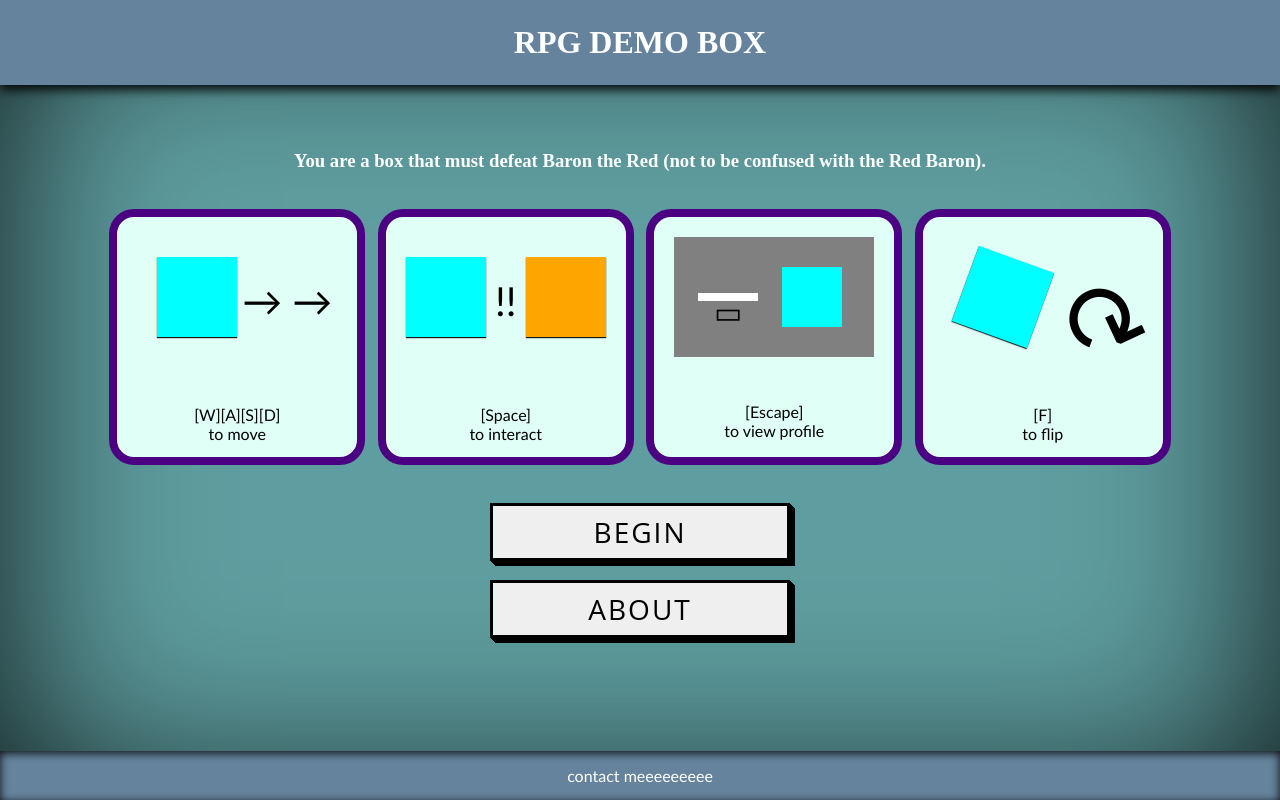
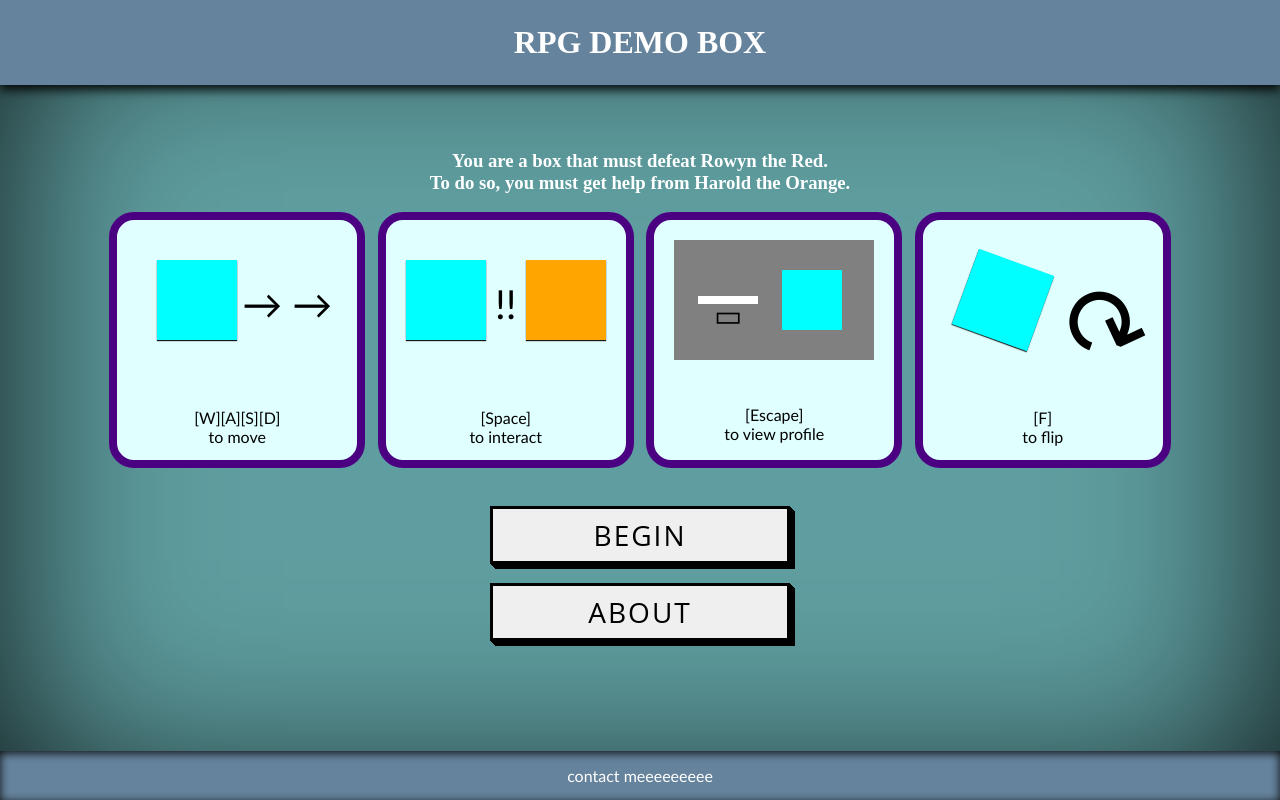
Before and after one commit to hiideehoo/unit-1-final-project-dani-l, a React (Vite) app: page / in a window 1280 px wide. Built offline with nearby package versions, Linux system fonts and the light colour scheme.

Commit message:
added tooltip hovering

```diff
--- a/src/App.css
+++ b/src/App.css
@@ -42,7 +42,7 @@ body {
 .tipsChild {
   border-radius: 25px;
   border: 8px solid indigo;
-  background-color: rgb(224, 255, 246);
+  background-color: lightcyan;
   padding: 20px;
   width: 200px;
   height: 200px;
--- a/src/components/Menu.jsx
+++ b/src/components/Menu.jsx
@@ -38,12 +38,11 @@ function Menu({ showProfile, nameChange, colorChange, handleNameChange, handleCo
           style={{
             width: "80px", height: "80px",
             backgroundColor: colorChange, color: "black",
-            top: "40px", left: "350px",
-            fontSize: 60 - (nameChange.length * 6.5)
+            top: "70px", left: "350px",
+            fontSize: 50 - (nameChange.length * 4.5)
           }}>
             {nameChange}
         </div>
-        <br />
         <br />
         <br />
         <br />
@@ -51,17 +50,15 @@ function Menu({ showProfile, nameChange, colorChange, handleNameChange, handleCo
           <div>
               <h3>Stats</h3>
               <table
-                  onMouseEnter={() => setIsShown(true)}
-                  onMouseLeave={() => setIsShown(false)}
                   border="1" style={{
                     textAlign: "center", width: "80%", position: "absolute", left: "50px"
                   }}
                 >
                 <tbody>
                   <tr>
-                    <th>HP</th>
-                    <th>DMG</th>
-                    <th>Silver</th>
+                    <th><a title="HP stands for how many Hit Points you have left.">HP</a></th>
+                    <th><a title="DMG stands for the Damage you deal.">DMG</a></th>
+                    <th><a title="Silver is your currency.">Silver</a></th>
                   </tr>
                   <tr>
                     <td>{hpStatus}</td>
@@ -70,11 +67,6 @@ function Menu({ showProfile, nameChange, colorChange, handleNameChange, handleCo
                   </tr>
                 </tbody>
               </table>
-              {isShown && (
-                <div>
-                  HP are hit points!
-                </div>
-              )}
           </div>
         <br />
         <br />
--- a/src/index.css
+++ b/src/index.css
@@ -150,30 +150,27 @@
   }
 }
 
-/* HTML: <div class="tooltip">This is a Speech Bubble with a solid coloration and with border radius </div> */
-.tooltip {
-  color: black;
-  font-size: 18px;
-  max-width: 28ch;
-  text-align: center;
-}
-.tooltip {
-  /* triangle dimension */
-  --b: 2em; /* base */
-  --h: 1em; /* height */
+a {
+        position: relative;
+    }
 
-  --p: 50%; /* triangle position (0%:top 100%:bottom) */
-  --r: 1.2em; /* the radius */
-  --c: white;
+    a::after {
+        content: attr(title);
+        position: absolute;
+        background-color: #000;
+        color: #fff;
+        padding: 5px;
+        border-radius: 5px;
+        opacity: 0;
+        visibility: hidden;
+        transition: opacity 0.3s;
+        bottom: 100%;
+        left: 50%;
+        transform: translateX(-50%);
+        white-space: nowrap;
+    }
 
-  padding: 1em;
-  border-radius: var(--r)/min(var(--r),var(--p) - var(--b)/2) var(--r) var(--r) min(var(--r),100% - var(--p) - var(--b)/2);
-  clip-path: polygon(0 100%,100% 100%,100% 0,0 0,
-    0 max(0%  ,var(--p) - var(--b)/2),
-    calc(-1*var(--h)) var(--p),
-    0 min(100%,var(--p) + var(--b)/2));
-  background: var(--c);
-  border-image: conic-gradient(var(--c) 0 0) fill 0/
-    calc(var(--p) - var(--b)/2) var(--r) calc(100% - var(--p) - var(--b)/2) 0/
-    0 0 0 var(--h);
-}
+    a:hover::after {
+        opacity: 1;
+        visibility: visible;
+    }
--- a/src/pages/DemoBox.jsx
+++ b/src/pages/DemoBox.jsx
@@ -106,7 +106,7 @@ function DemoBox() {
 
     return (
         <div style={{display: "flex", alignItems: "center", justifyContent: "center"}}>
-            <section style={{position: "relative", width: "860px", height: "860px", marginTop: "50px", backgroundColor: "rgb(224, 255, 246)"}}>
+            <section style={{position: "relative", width: "860px", height: "860px", marginTop: "50px", backgroundColor: "lightcyan"}}>
                 <ItemInteraction latitude={latitude} longitude={longitude} entity="orange" location={[672,213]} setDmgStatus={setDmgStatus} setInvStatus={setInvStatus} setHpStatus={setHpStatus}/>
                 <ItemInteraction latitude={latitude} longitude={longitude} entity="orange" location={[128, 673]} setDmgStatus={setDmgStatus} setInvStatus={setInvStatus} setHpStatus={setHpStatus}/>
                 <ItemInteraction latitude={latitude} longitude={longitude} entity="orange" location={[542, 263]} setDmgStatus={setDmgStatus} setInvStatus={setInvStatus} setHpStatus={setHpStatus}/>
--- a/src/pages/FrontPage.jsx
+++ b/src/pages/FrontPage.jsx
@@ -18,8 +18,8 @@ function FrontPage() {
     return (
         <div style={{textAlign: "center", marginTop: "112px"}}>
             <br />
-            <h3 style={{fontFamily: 'Rockwell', color: "white"}}>You are a box that must defeat Baron the Red (not to be confused with the Red Baron).</h3>
-            <br />
+            <h3 style={{fontFamily: 'Rockwell', color: "white"}}>You are a box that must defeat Rowyn the Red.<br/>To do so, you must get help from Harold the Orange.</h3>
+
             <section className='tipsParent'>
 
                     <div className='tipsChild'>
@@ -55,7 +55,6 @@ function FrontPage() {
             <br />
             {about}
             <br />
-            <br />
 
             <Header />
             <Footer />
```
